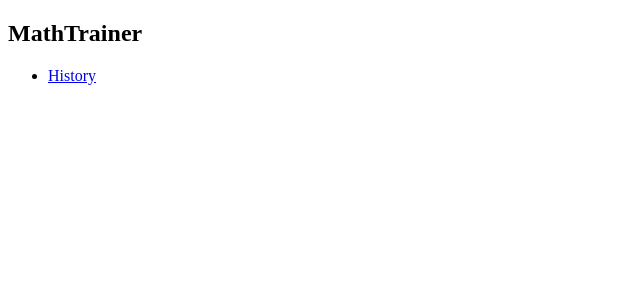
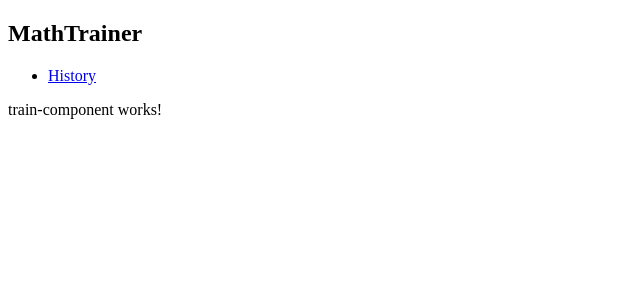
Before and after one commit to tnglf1337/ng-mathtrainer, an Angular app: page / in a window 1280 px wide. Shown: the top 300 px of the page, without its empty margins (0-640 px from the left). Built offline with nearby package versions, Linux system fonts and the light colour scheme.

Commit message:
add app-train-component to html

```diff
--- a/src/app/app.html
+++ b/src/app/app.html
@@ -10,6 +10,6 @@
     </nav>
   </header>
   <main>
-
+    <app-train-component></app-train-component>
   </main>
 </main>
--- a/src/app/app.ts
+++ b/src/app/app.ts
@@ -1,9 +1,10 @@
 import { Component, signal } from '@angular/core';
 import { RouterOutlet } from '@angular/router';
+import {TrainComponent} from './train-component/train-component';
 
 @Component({
   selector: 'app-root',
-  imports: [RouterOutlet],
+  imports: [RouterOutlet, TrainComponent],
   templateUrl: './app.html',
   styleUrl: './app.css'
 })
```
